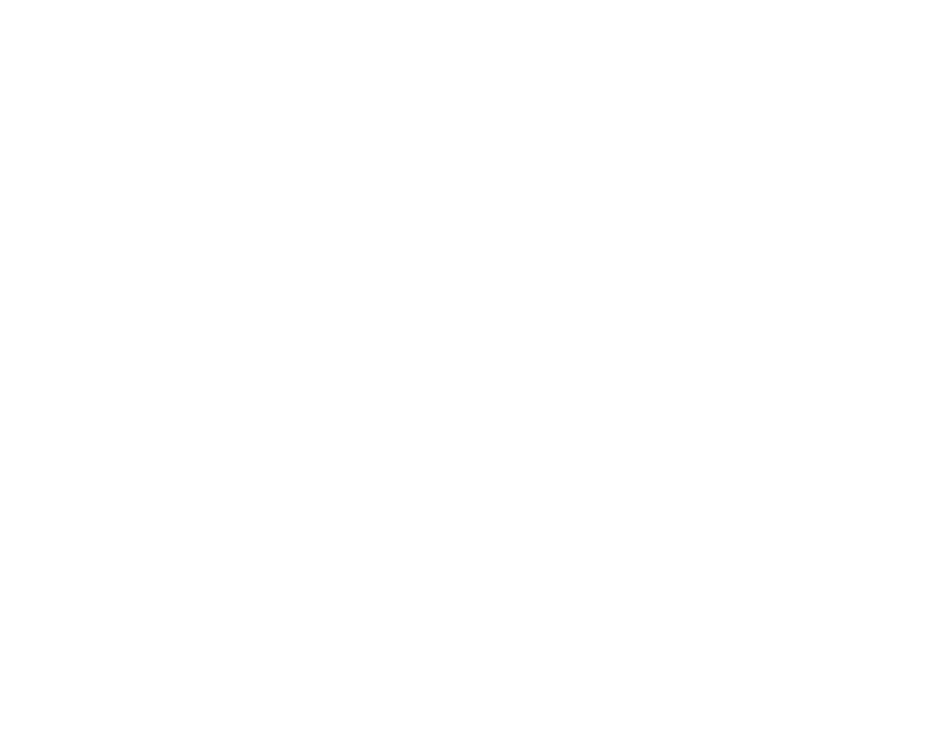
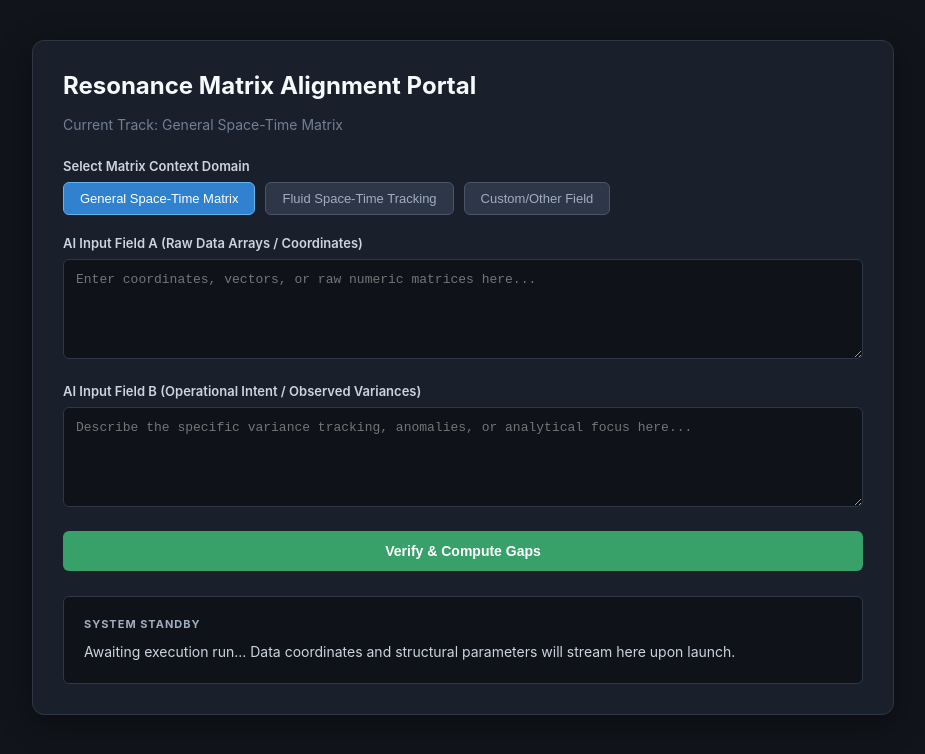
Before and after one commit to Systemarchitect6v/Resonance-Matrix, a website: page index.html in a window 1280 px wide. Shown: the whole page, without its empty margins (177-1102 px from the left). Drawn offline with Linux system fonts and the light colour scheme.

Commit message:
Refactor index.html for UI and script updates
Removed old script for domain state tracking and audit engine connection. Updated HTML structure and styles for improved UI.

```diff
--- a/index.html
+++ b/index.html
@@ -1,3 +1,144 @@
+<!DOCTYPE html>
+<html lang="en">
+<head>
+    <meta charset="UTF-8">
+    <meta name="viewport" content="width=device-width, initial-scale=1.0">
+    <title>Resonance Matrix Interface</title>
+    <style>
+        body {
+            background-color: #11141a;
+            color: #e2e8f0;
+            font-family: -apple-system, BlinkMacSystemFont, "Segoe UI", Roboto, sans-serif;
+            margin: 0;
+            padding: 40px 20px;
+            display: flex;
+            justify-content: center;
+        }
+        .container {
+            max-width: 800px;
+            width: 100%;
+            background: #1a1f2c;
+            padding: 30px;
+            border-radius: 12px;
+            box-shadow: 0 8px 32px rgba(0,0,0,0.4);
+            border: 1px solid #2d3748;
+        }
+        h1 { margin-top: 0; color: #f7fafc; font-size: 24px; }
+        .subtitle { color: #718096; margin-bottom: 25px; font-size: 14px; }
+        .domain-row {
+            display: flex;
+            gap: 10px;
+            margin-bottom: 20px;
+            flex-wrap: wrap;
+        }
+        .domain-btn {
+            background: #2d3748;
+            border: 1px solid #4a5568;
+            color: #a0aec0;
+            padding: 8px 16px;
+            border-radius: 6px;
+            cursor: pointer;
+            font-size: 13px;
+            transition: all 0.2s;
+        }
+        .domain-btn.active {
+            background: #3182ce;
+            border-color: #63b3ed;
+            color: white;
+        }
+        .input-group {
+            margin-bottom: 20px;
+        }
+        label {
+            display: block;
+            margin-bottom: 8px;
+            font-size: 13px;
+            font-weight: 600;
+            color: #cbd5e0;
+        }
+        textarea {
+            width: 100%;
+            height: 100px;
+            background: #0f1219;
+            border: 1px solid #2d3748;
+            border-radius: 6px;
+            color: #e2e8f0;
+            padding: 12px;
+            box-sizing: border-box;
+            font-family: monospace;
+            font-size: 13px;
+            resize: vertical;
+        }
+        textarea:focus {
+            outline: none;
+            border-color: #3182ce;
+        }
+        .btn-submit {
+            background: #38a169;
+            color: white;
+            border: none;
+            padding: 12px 24px;
+            border-radius: 6px;
+            cursor: pointer;
+            font-weight: 600;
+            font-size: 14px;
+            width: 100%;
+            transition: background 0.2s;
+        }
+        .btn-submit:hover { background: #2f855a; }
+        .output-box {
+            margin-top: 25px;
+            background: #0f1219;
+            border: 1px solid #2d3748;
+            border-radius: 6px;
+            padding: 20px;
+        }
+        .status-header {
+            font-size: 11px;
+            text-transform: uppercase;
+            letter-spacing: 1px;
+            font-weight: bold;
+            margin-bottom: 10px;
+        }
+        .output-text {
+            font-size: 14px;
+            line-height: 1.6;
+            color: #cbd5e0;
+            white-space: pre-wrap;
+        }
+    </style>
+</head>
+<body>
+
+<div class="container">
+    <h1>Resonance Matrix Alignment Portal</h1>
+    <div class="subtitle" id="activeDomainDisplay">Current Track: General Space-Time Matrix</div>
+
+    <label>Select Matrix Context Domain</label>
+    <div class="domain-row">
+        <button class="domain-btn active" onclick="setDomain('General Space-Time Matrix', this)">General Space-Time Matrix</button>
+        <button class="domain-btn" onclick="setDomain('Fluid Space-Time Tracking', this)">Fluid Space-Time Tracking</button>
+        <button class="domain-btn" onclick="setDomain('Custom Coordinate Audit', this)">Custom/Other Field</button>
+    </div>
+
+    <div class="input-group">
+        <label for="mathInput">AI Input Field A (Raw Data Arrays / Coordinates)</label>
+        <textarea id="mathInput" placeholder="Enter coordinates, vectors, or raw numeric matrices here..."></textarea>
+    </div>
+
+    <div class="input-group">
+        <label for="intentInput">AI Input Field B (Operational Intent / Observed Variances)</label>
+        <textarea id="intentInput" placeholder="Describe the specific variance tracking, anomalies, or analytical focus here..."></textarea>
+    </div>
+
+    <button class="btn-submit" onclick="executeAdaptiveAudit()">Verify & Compute Gaps</button>
+
+    <div class="output-box">
+        <div class="status-header" id="statusText" style="color: #a0aec0;">System Standby</div>
+        <div class="output-text" id="aiOutputText">Awaiting execution run... Data coordinates and structural parameters will stream here upon launch.</div>
+    </div>
+</div>
+
 <script>
     // System Domain State Tracker
     let activeDomain = "General Space-Time Matrix";
@@ -62,3 +203,6 @@
         });
     }
 </script>
+
+</body>
+</html>
```
